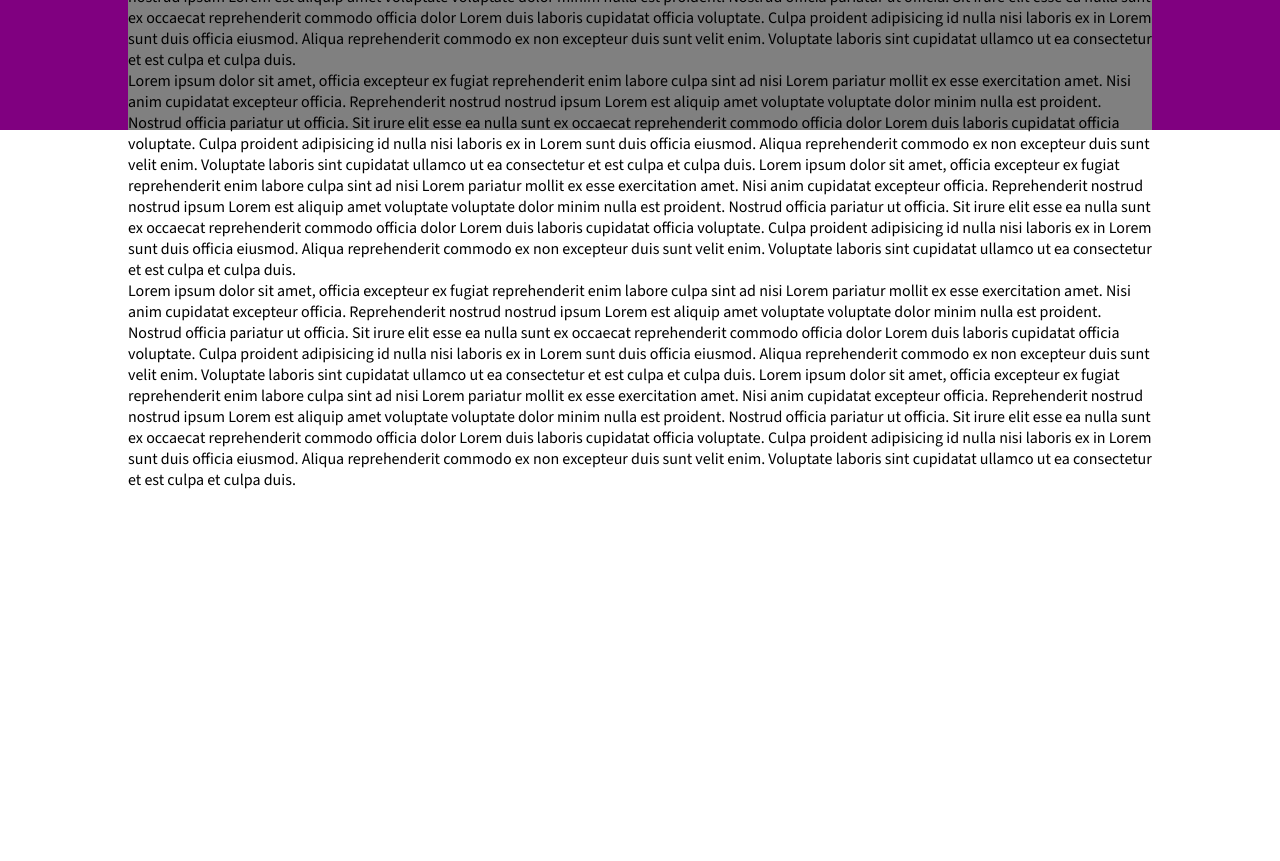
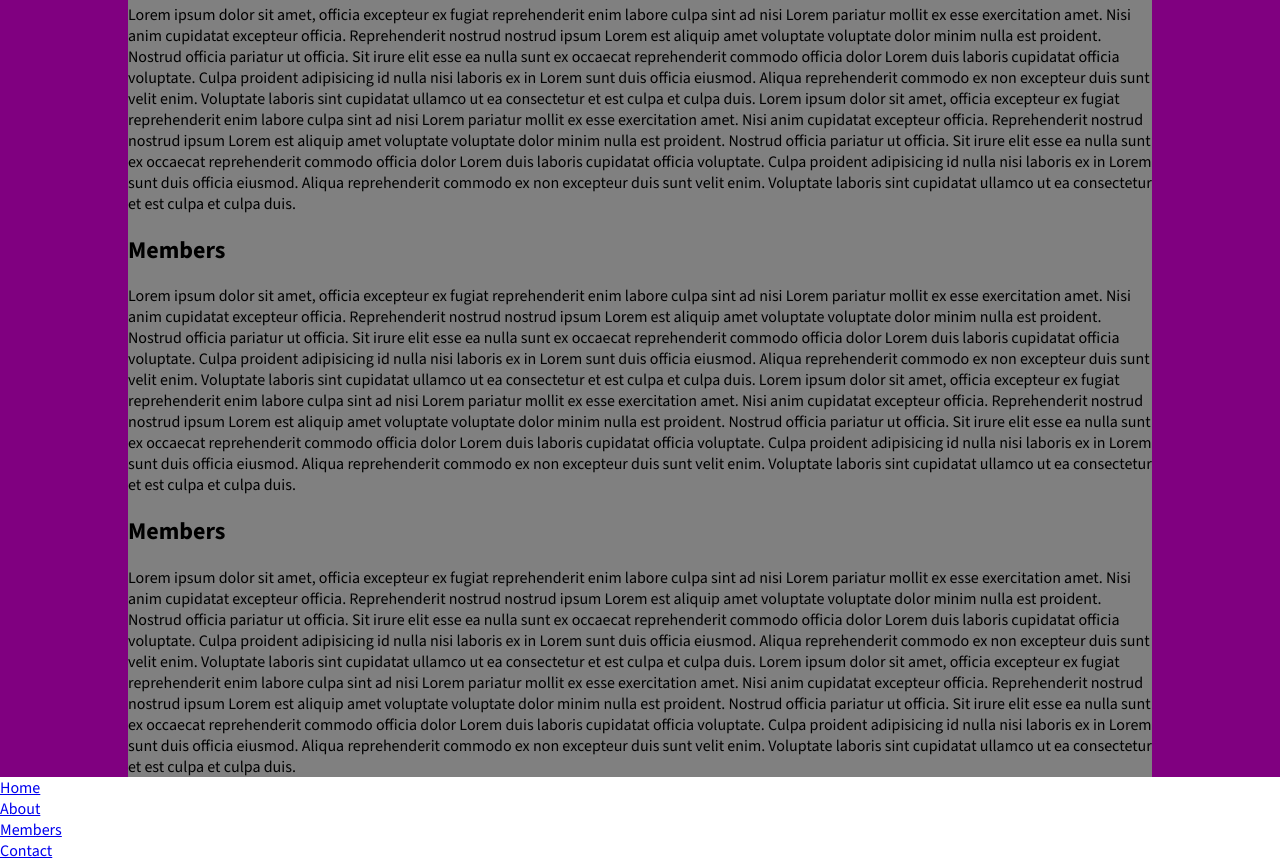
Before and after one commit to apandit42/cssac, a plain HTML site: page index.html in a window 1280 px wide. Shown: the part 670-1531 px from the top of the page. Before the commit the page ends 1160 px from the top, so only its background shows below. Drawn offline with nearby package versions, Linux system fonts and the light colour scheme.

Commit message:
initial setup

```diff
--- a/index.css
+++ b/index.css
@@ -1,12 +1,18 @@
 /*
- * Quick Stuff
- */
+* Quick Notes - Hello world :)
+* The font and color choices are from the official Stanford guide:
+* https://identity.stanford.edu/design-elements/color/
+* https://identity.stanford.edu/design-elements/typography/
+*
+* Other style stuff is on a whim
+*/
 
+/* Font Import from Google */
 @import url('https://fonts.googleapis.com/css2?family=Source+Sans+3:ital,wght@0,200..900;1,200..900&display=swap');
 
 body {
     width: 100%;
-    height: 100vh;
+    min-height: 100vh;
     padding: 0;
     margin: 0;
     font-family: "Source Sans 3", sans-serif;
--- a/index.html
+++ b/index.html
@@ -1,24 +1,37 @@
 <!doctype html>
 <html lang="en">
+
 <head>
   <meta charset="UTF-8" />
   <meta name="viewport" content="width=device-width, initial-scale=1" />
   <title>CS PhD Student Advisory Council</title>
   <link href="index.css" rel="stylesheet" />
+  <link rel="shortcut icon" href="favicon.ico">
 </head>
+
 <body>
-    <!-- <nav> -->
-    <!--     <a href="#home"><div>Home</div></a> -->
-    <!--     <a href="#about"><div>About</div></a> -->
-    <!--     <a href="#members"><div>Members</div></a> -->
-    <!--     <a href="#contact"><div>Contact</div></a> -->
-    <!-- </nav> -->
+  <nav>
+    <a href="#home">
+      <div>Home</div>
+    </a>
+    <a href="#about">
+      <div>About</div>
+    </a>
+    <a href="#members">
+      <div>Members</div>
+    </a>
+    <a href="#contact">
+      <div>Contact</div>
+    </a>
+  </nav>
   <div class="background">
   </div>
   <div class="banner">
   </div>
   <div class="content">
-      <section id="home">
+    <section class="section" id="home">
+      <h1 class="section__header">Home</h1>
+      <div class="section__content">
         Lorem ipsum dolor sit amet, officia excepteur ex fugiat reprehenderit
         enim labore culpa sint ad nisi Lorem pariatur mollit ex esse
         exercitation amet. Nisi anim cupidatat excepteur officia. Reprehenderit
@@ -40,8 +53,11 @@
         officia eiusmod. Aliqua reprehenderit commodo ex non excepteur duis sunt
         velit enim. Voluptate laboris sint cupidatat ullamco ut ea consectetur
         et est culpa et culpa duis.
+      </div>
     </section>
-      <section id="about">
+    <section class="section" id="about">
+      <h1 class="section__header">About</h1>
+      <div class="section__content">
         Lorem ipsum dolor sit amet, officia excepteur ex fugiat reprehenderit
         enim labore culpa sint ad nisi Lorem pariatur mollit ex esse
         exercitation amet. Nisi anim cupidatat excepteur officia. Reprehenderit
@@ -63,8 +79,11 @@
         officia eiusmod. Aliqua reprehenderit commodo ex non excepteur duis sunt
         velit enim. Voluptate laboris sint cupidatat ullamco ut ea consectetur
         et est culpa et culpa duis.
+      </div>
     </section>
-      <section id="members">
+    <section class="section" id="about">
+      <h1 class="section__header">Members</h1>
+      <div class="section__content">
         Lorem ipsum dolor sit amet, officia excepteur ex fugiat reprehenderit
         enim labore culpa sint ad nisi Lorem pariatur mollit ex esse
         exercitation amet. Nisi anim cupidatat excepteur officia. Reprehenderit
@@ -86,8 +105,11 @@
         officia eiusmod. Aliqua reprehenderit commodo ex non excepteur duis sunt
         velit enim. Voluptate laboris sint cupidatat ullamco ut ea consectetur
         et est culpa et culpa duis.
+      </div>
     </section>
-      <section id="contact">
+    <section class="section" id="about">
+      <h1 class="section__header">Members</h1>
+      <div class="section__content">
         Lorem ipsum dolor sit amet, officia excepteur ex fugiat reprehenderit
         enim labore culpa sint ad nisi Lorem pariatur mollit ex esse
         exercitation amet. Nisi anim cupidatat excepteur officia. Reprehenderit
@@ -109,7 +131,9 @@
         officia eiusmod. Aliqua reprehenderit commodo ex non excepteur duis sunt
         velit enim. Voluptate laboris sint cupidatat ullamco ut ea consectetur
         et est culpa et culpa duis.
+      </div>
     </section>
   </div>
 </body>
+
 </html>
```
Also changed, not shown: favicon.ico (added). Lines whose indentation alone changed are shown as unchanged.
